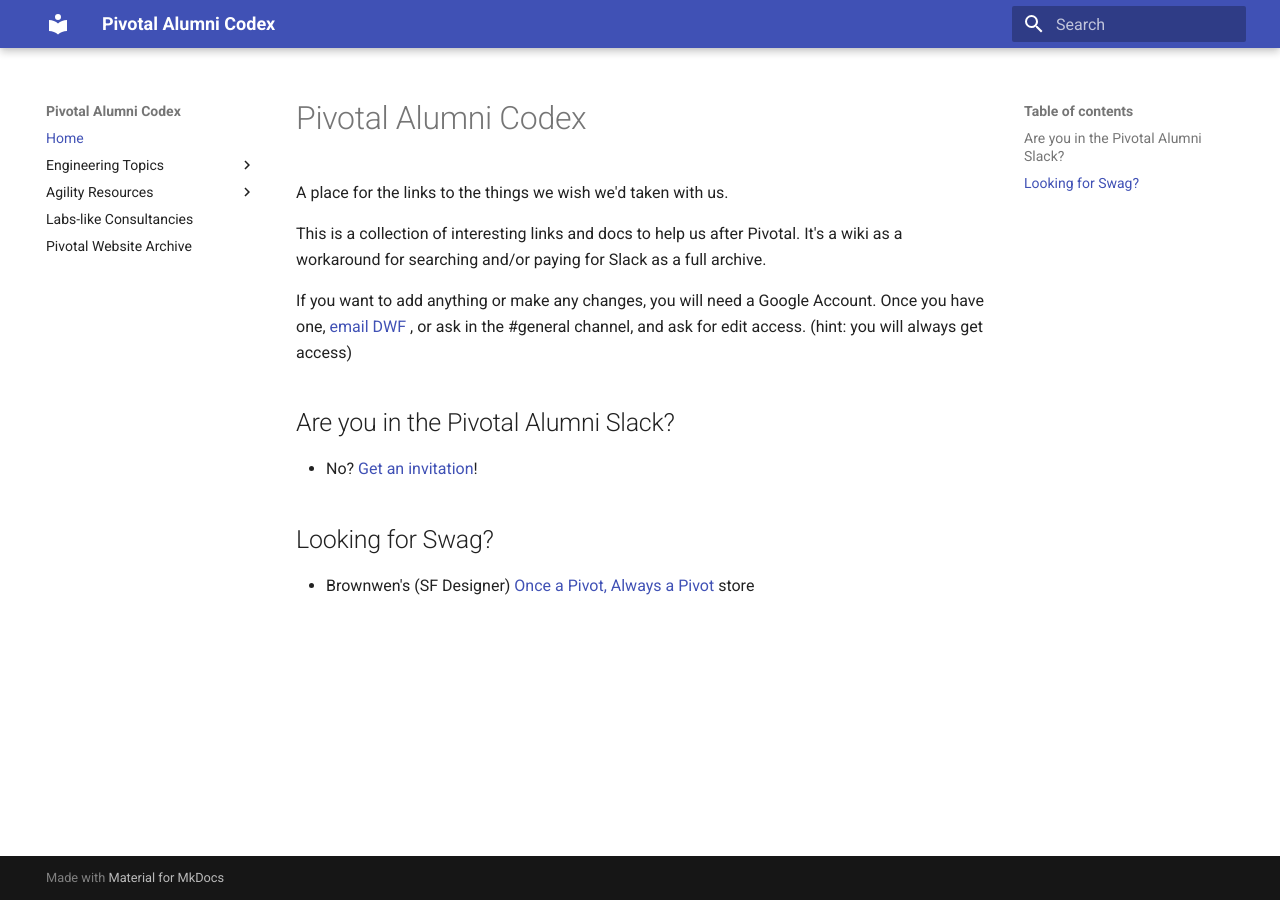
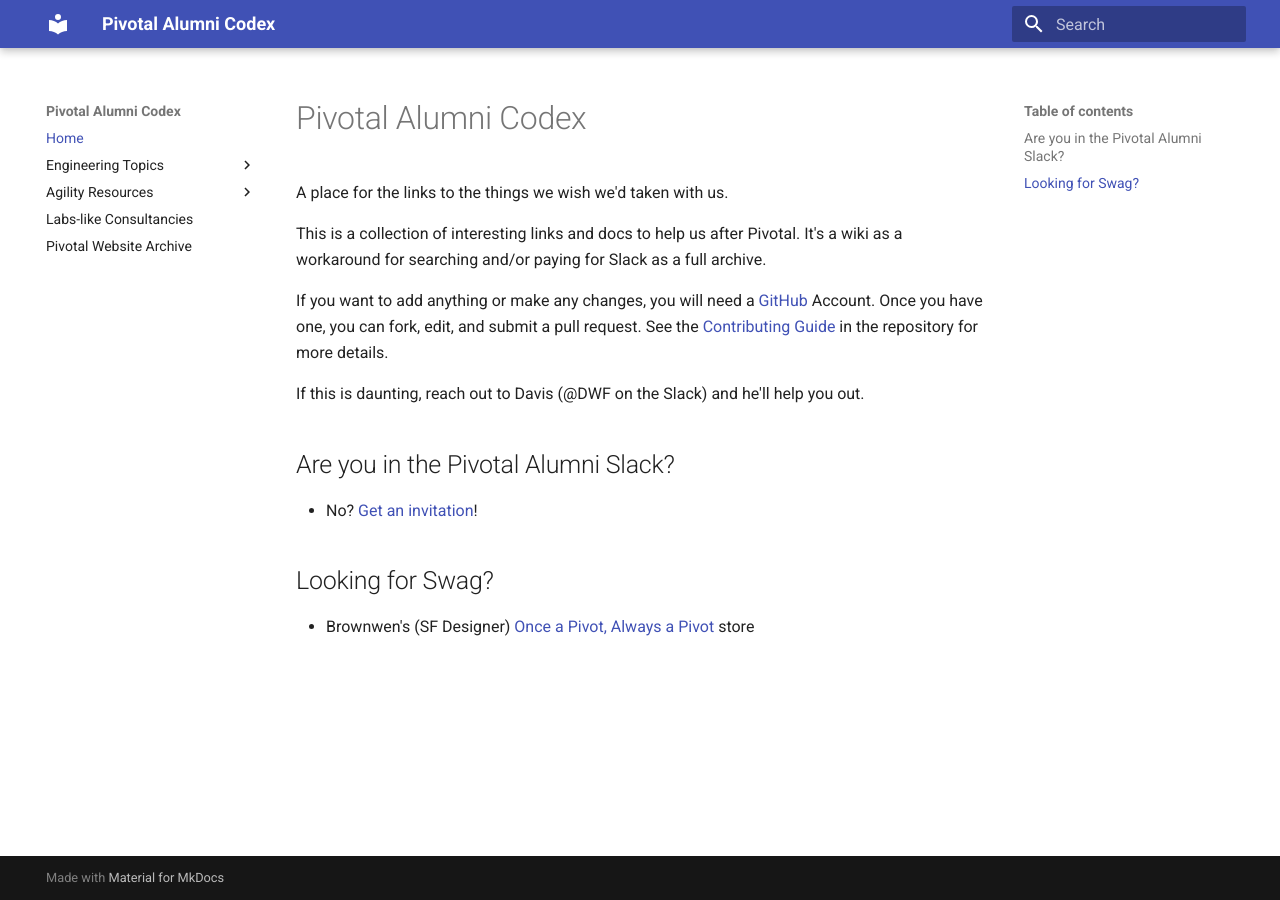
Before and after one commit to alumni-codex/alumni-codex.github.io, an MkDocs documentation site: the page built from docs/index.md, in a window 1280 px wide. Built offline with MkDocs 1.6.1 and Material for MkDocs 9.7.7, drawn with Linux system fonts in a browser that asks for light colours.

Commit message:
Changes to reflect this is now a GitHub repo.

```diff
--- a/docs/index.md
+++ b/docs/index.md
@@ -6,9 +6,10 @@
 It's a wiki as a workaround for searching and/or paying for Slack as a full
 archive.
 
-If you want to add anything or make any changes, you will need a Google Account.
-Once you have one, [email DWF](mailto:dwfrank+codex@gmail.com) , or ask in the
-\#general channel, and ask for edit access. (hint: you will always get access)
+If you want to add anything or make any changes, you will need a [GitHub](https://github.com) Account.
+Once you have one, you can fork, edit, and submit a pull request. See the [Contributing Guide](https://github.com/alumni-codex/alumni-codex.github.io/blob/main/CONTRIBUTING.md) in the repository for more details.
+
+If this is daunting, reach out to Davis (@DWF on the Slack) and he'll help you out.
 
 ## Are you in the Pivotal Alumni Slack?
 
```
